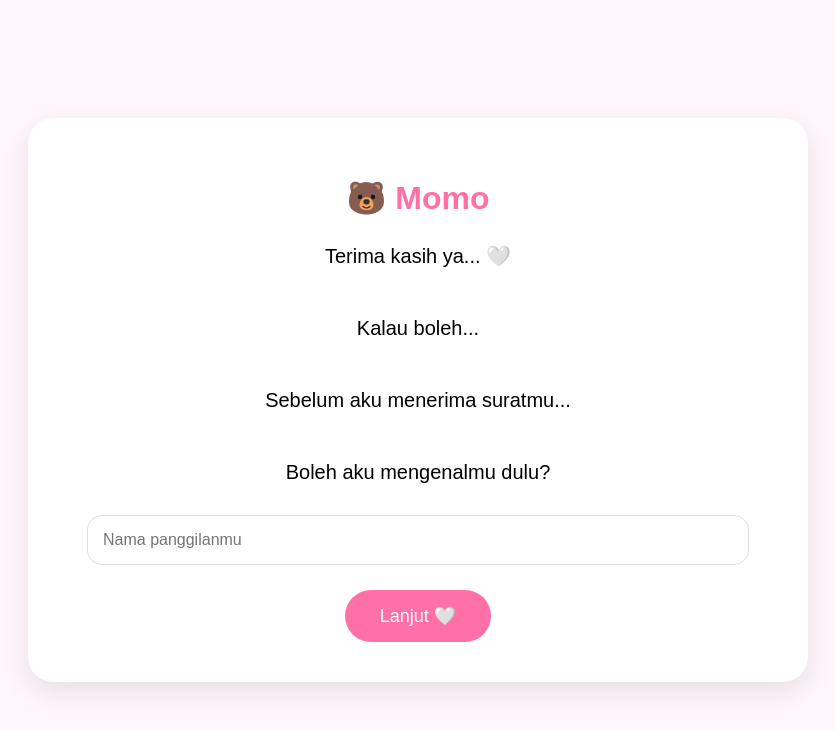
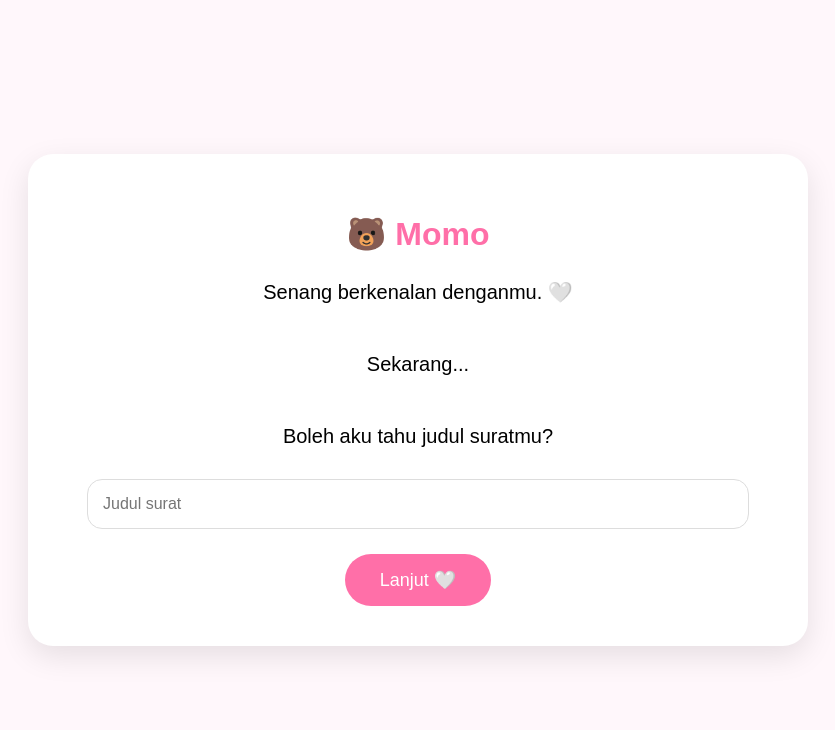
Before and after one commit to saltedcaramelmanis-gif/Letters-for-Naurah, a plain HTML site: page form.html in a window 1280 px wide. Both pictures are taken after a click on the button "Lanjut 🤍". Shown: the whole page, without its empty margins (222-1057 px from the left). Drawn offline with Linux system fonts and the light colour scheme.

Commit message:
Update form.html

```diff
--- a/form.html
+++ b/form.html
@@ -102,13 +102,17 @@ Boleh aku mengenalmu dulu?
 
 </p>
 
+<div id="formArea">
+
 <input
+id="inputBox"
 type="text"
 placeholder="Nama panggilanmu">
 
 <br>
 
-<button>
+<button
+onclick="nextStep()">
 
 Lanjut 🤍
 
@@ -116,6 +120,44 @@ Lanjut 🤍
 
 </div>
 
+<script>
+
+let step=1;
+
+function nextStep(){
+
+const message=document.getElementById("message");
+
+const input=document.getElementById("inputBox");
+
+if(step==1){
+
+message.innerHTML=`
+
+Senang berkenalan denganmu. 🤍
+
+<br><br>
+
+Sekarang...
+
+<br><br>
+
+Boleh aku tahu judul suratmu?
+
+`;
+
+input.value="";
+
+input.placeholder="Judul surat";
+
+step=2;
+
+}
+
+}
+
+</script>
+
 </body>
 
 </html>
```
